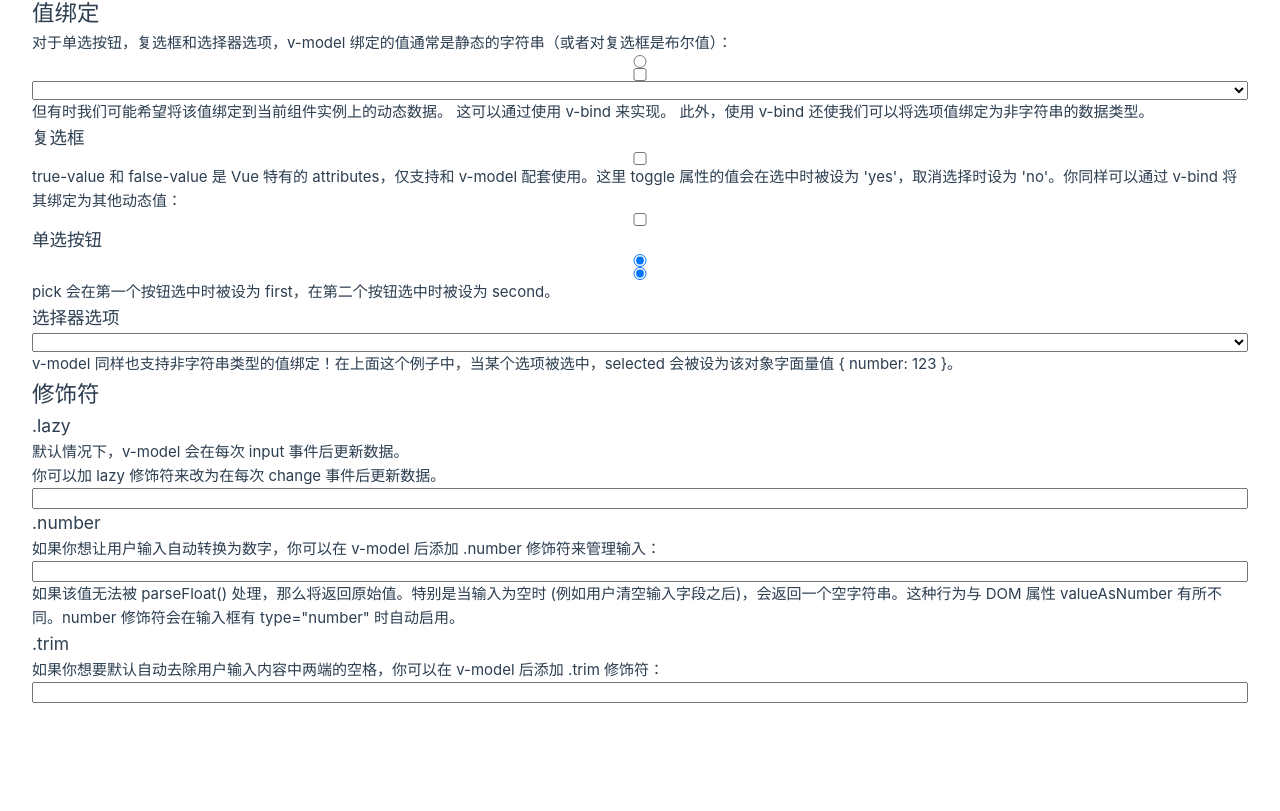
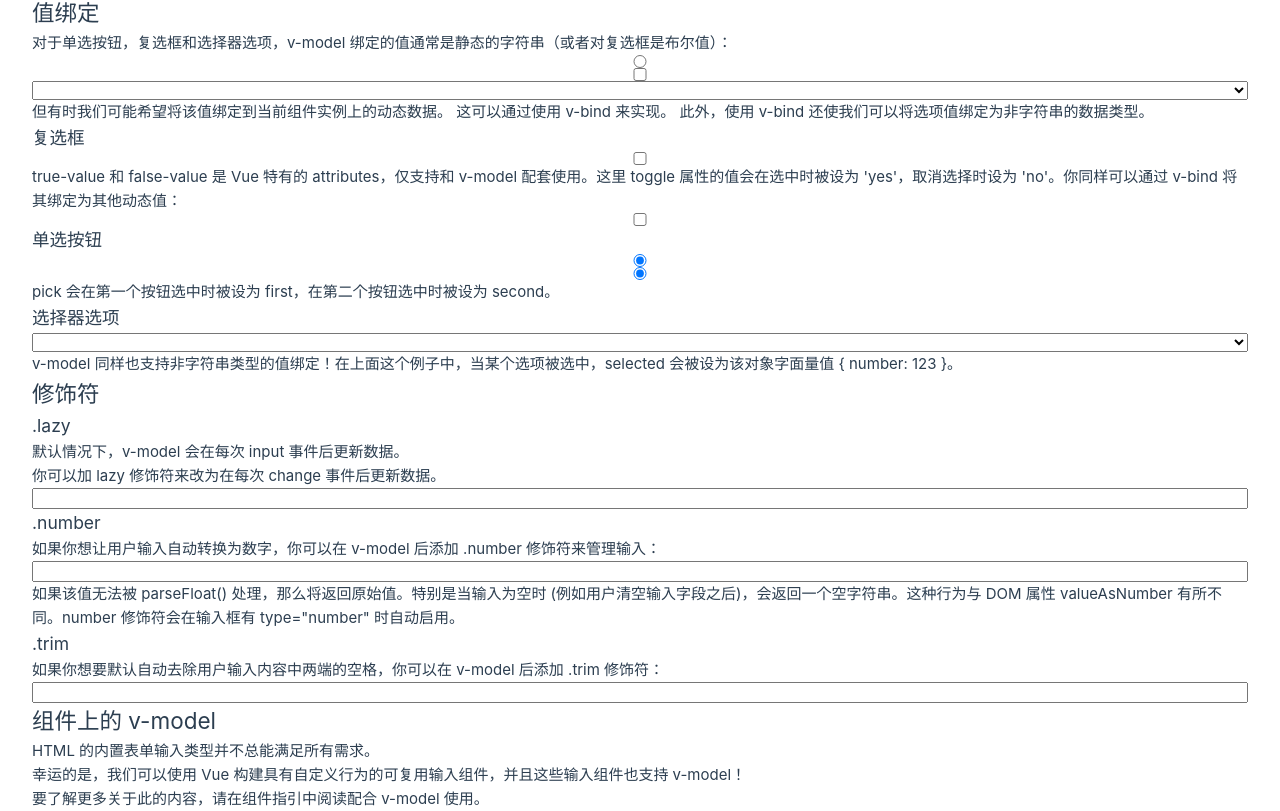
Before and after one commit to ShenlongDev/vue_xx, a Vue app: page / in a window 1280 px wide. Shown: the part 1206-2017 px from the top of the page. Before the commit the page ends 1909 px from the top, so only its background shows below. Built offline with nearby package versions, Linux system fonts and the light colour scheme.

Commit message:
组件上的 v-model

```diff
--- a/src/HandleForm.vue
+++ b/src/HandleForm.vue
@@ -139,4 +139,9 @@ const lazymsg = ref('')
   <h3>.trim</h3>
   <p>如果你想要默认自动去除用户输入内容中两端的空格，你可以在 v-model 后添加 .trim 修饰符：</p>
   <input v-model.trim="msg" />
+
+  <h2>组件上的 v-model</h2>
+  <p>HTML 的内置表单输入类型并不总能满足所有需求。</p>
+  <p>幸运的是，我们可以使用 Vue 构建具有自定义行为的可复用输入组件，并且这些输入组件也支持 v-model！</p>
+  <p>要了解更多关于此的内容，请在组件指引中阅读配合 v-model 使用。</p>
 </template>
```
